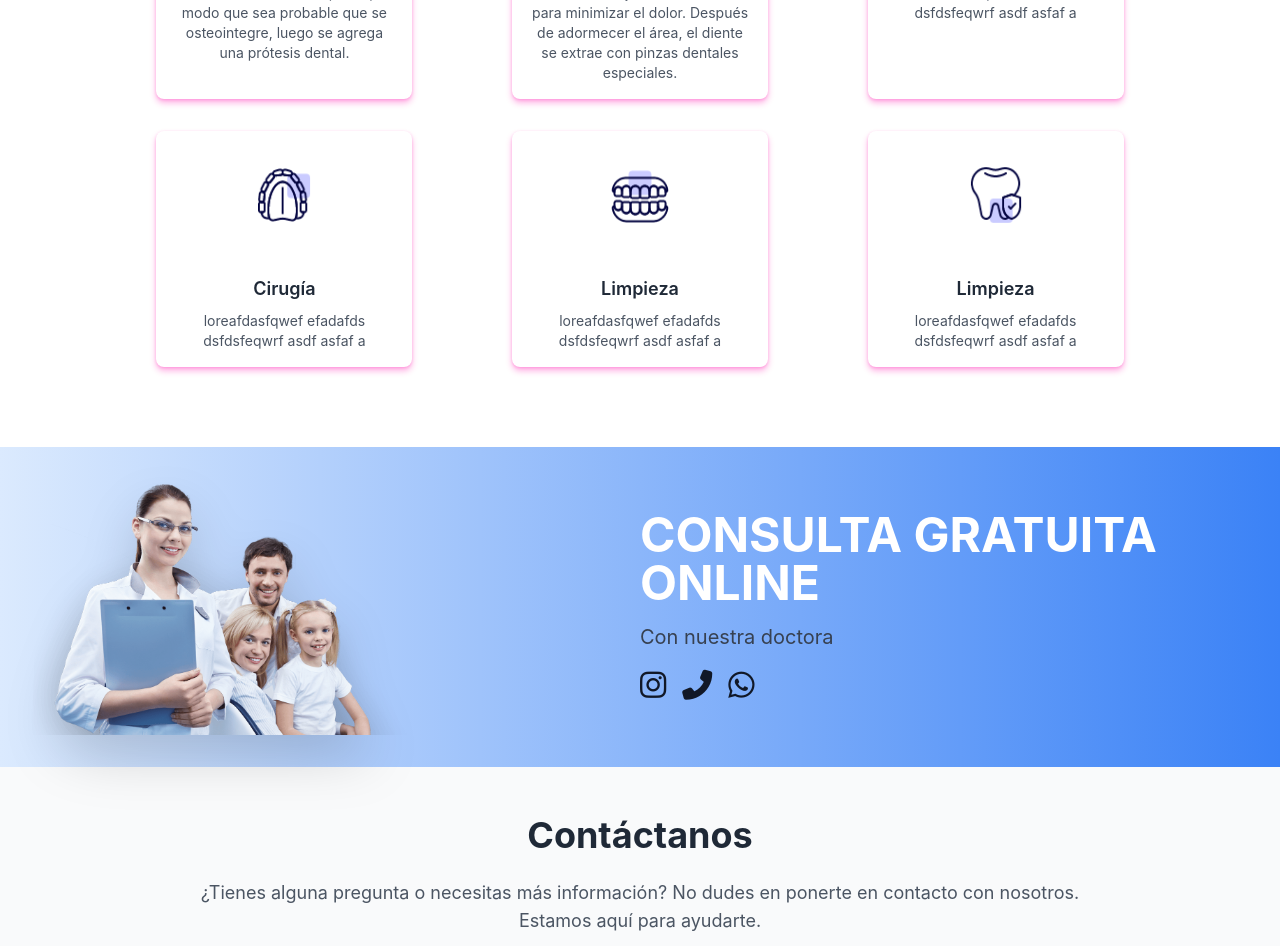
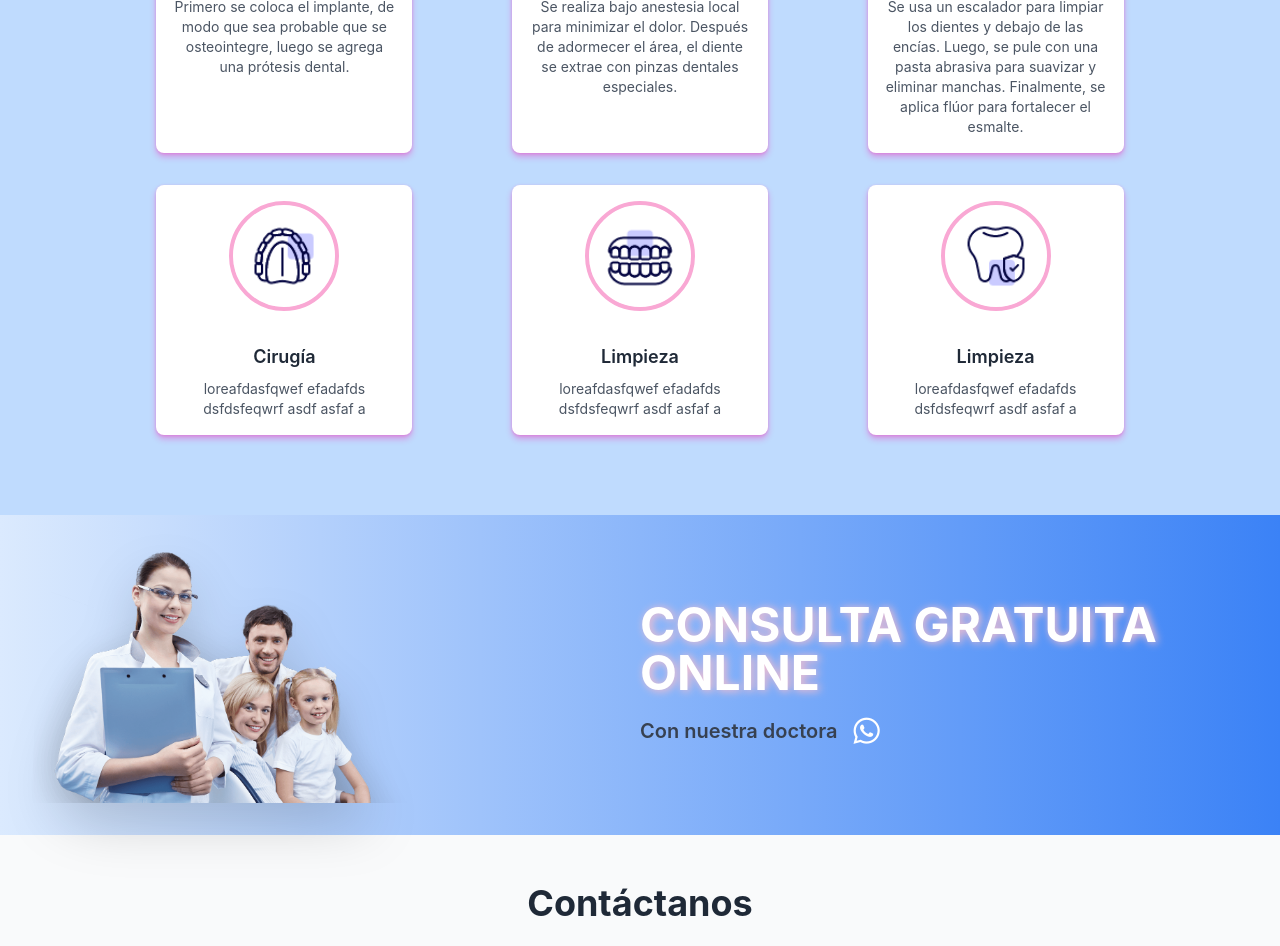
Before and after one commit to Juanse1998/jt-landing-page, a React (Create React App) app: page / in a window 1280 px wide. Shown: the part 1000-1946 px from the top of the page. Built offline with nearby package versions, Linux system fonts and the light colour scheme.

Commit message:
Se cambiaron estilos

```diff
--- a/src/components/consultationBanner/consultationBanner.jsx
+++ b/src/components/consultationBanner/consultationBanner.jsx
@@ -14,20 +14,14 @@ const ConsultationBanner = () => {
 
       {/* Texto */}
       <div className="flex flex-col items-center md:items-start space-y-4 w-full md:w-1/2 text-center md:text-left">
-        <h1 className="text-2xl md:text-5xl font-bold text-white">
+        <h1 className="text-2xl md:text-5xl font-bold text-white" style={{ textShadow: '2px 1px 9px pink'}}>
           CONSULTA GRATUITA ONLINE
         </h1>
-        <p className="text-lg md:text-xl text-gray-700">
-          Con nuestra doctora
-        </p>
         <div className="flex space-x-4 justify-center md:justify-start">
-          <a href="#" className="text-3xl text-gray-900 hover:text-gray-600">
-            <i className="fab fa-instagram"></i>
-          </a>
-          <a href="#" className="text-3xl text-gray-900 hover:text-gray-600">
-            <i className="fas fa-phone-alt"></i>
-          </a>
-          <a href="#" className="text-3xl text-gray-900 hover:text-gray-600">
+          <p className="text-lg md:text-xl text-gray-700 font-semibold mt-1">
+            Con nuestra doctora
+          </p>
+          <a href="#" className="text-3xl text-white hover:text-gray-600">
             <i className="fab fa-whatsapp"></i>
           </a>
         </div>
--- a/src/components/services/Card.jsx
+++ b/src/components/services/Card.jsx
@@ -2,9 +2,9 @@ import React from 'react';
 
 const Card = (props) => {
   return (
-    <div className="bg-aliceblue shadow-pink-medium rounded-lg overflow-hidden transform transition-transform hover:scale-105 hover:shadow-xl w-64 h-68 max-w-xs mx-auto">
+    <div className="bg-white shadow-pink-medium rounded-lg overflow-hidden transform transition-transform hover:scale-105 hover:shadow-xl w-64 h-68 max-w-xs mx-auto">
       <div className="p-4 flex justify-center">
-        <img className="h-24 rounded-t-lg" width={90} src={props.services.img} alt={props.services.title} />
+        <img className="rounded-full border-4 border-pink-300 object-cover" width={110} src={props.services.img} alt={props.services.title} />
       </div>
       <div className="p-4 text-center">
         <h2 className="text-lg font-semibold text-gray-800 mb-2">{props.services.title}</h2>
--- a/src/components/services/Jobs.jsx
+++ b/src/components/services/Jobs.jsx
@@ -4,7 +4,7 @@ import Card from './Card';
 
 const Jobs = () => {
   return (
-    <div className="bg-white py-20">
+    <div className="bg-blue-200 py-20">
       <div className="flex justify-center mb-12">
         <div className="text-center mr-4">
           <section className="text-3xl font-bold text-white-200">
--- a/src/components/services/services.json
+++ b/src/components/services/services.json
@@ -18,7 +18,7 @@
       "id": 3,
       "img": "ico03.png",
       "title": "Limpieza",
-      "description": "loreafdasfqwef efadafds dsfdsfeqwrf asdf asfaf a",
+      "description": "Se usa un escalador para limpiar los dientes y debajo de las encías. Luego, se pule con una pasta abrasiva para suavizar y eliminar manchas. Finalmente, se aplica flúor para fortalecer el esmalte.",
       "animation": "animate__backInRight"
     },
     {
```
